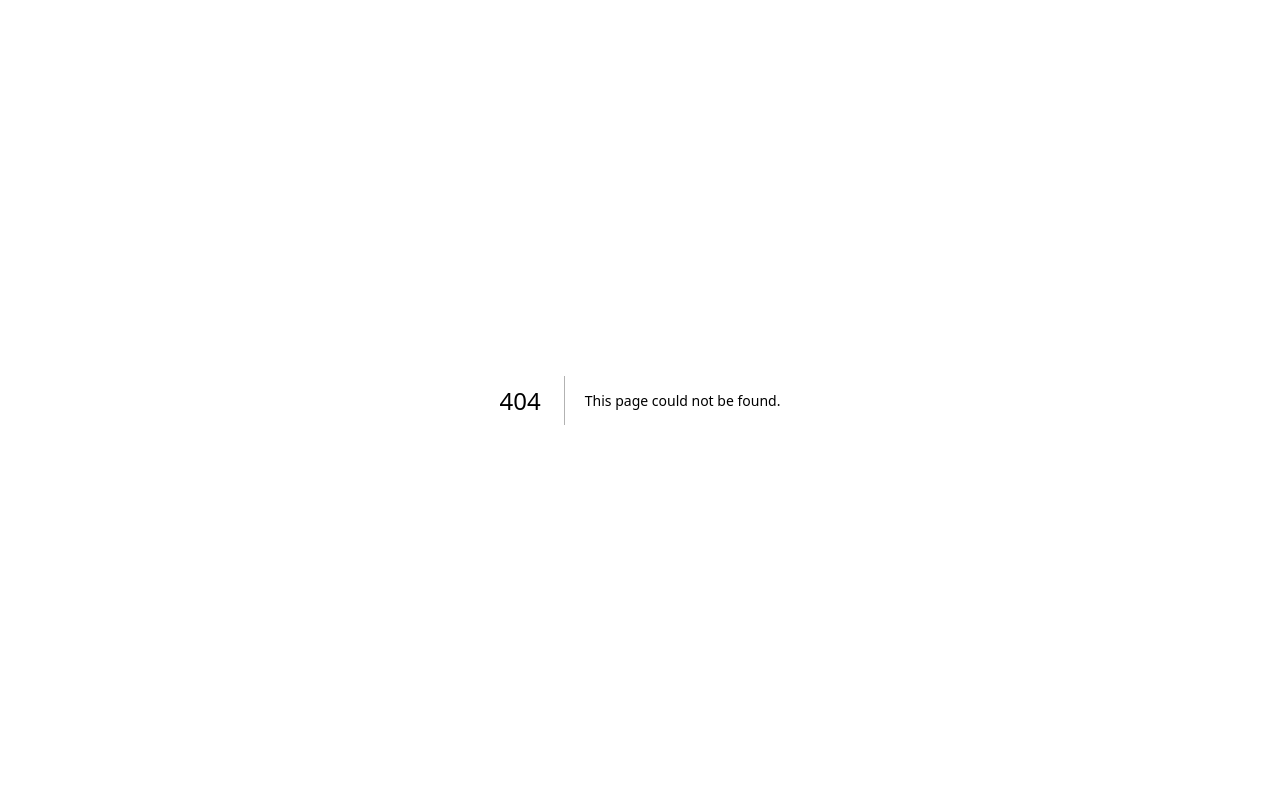
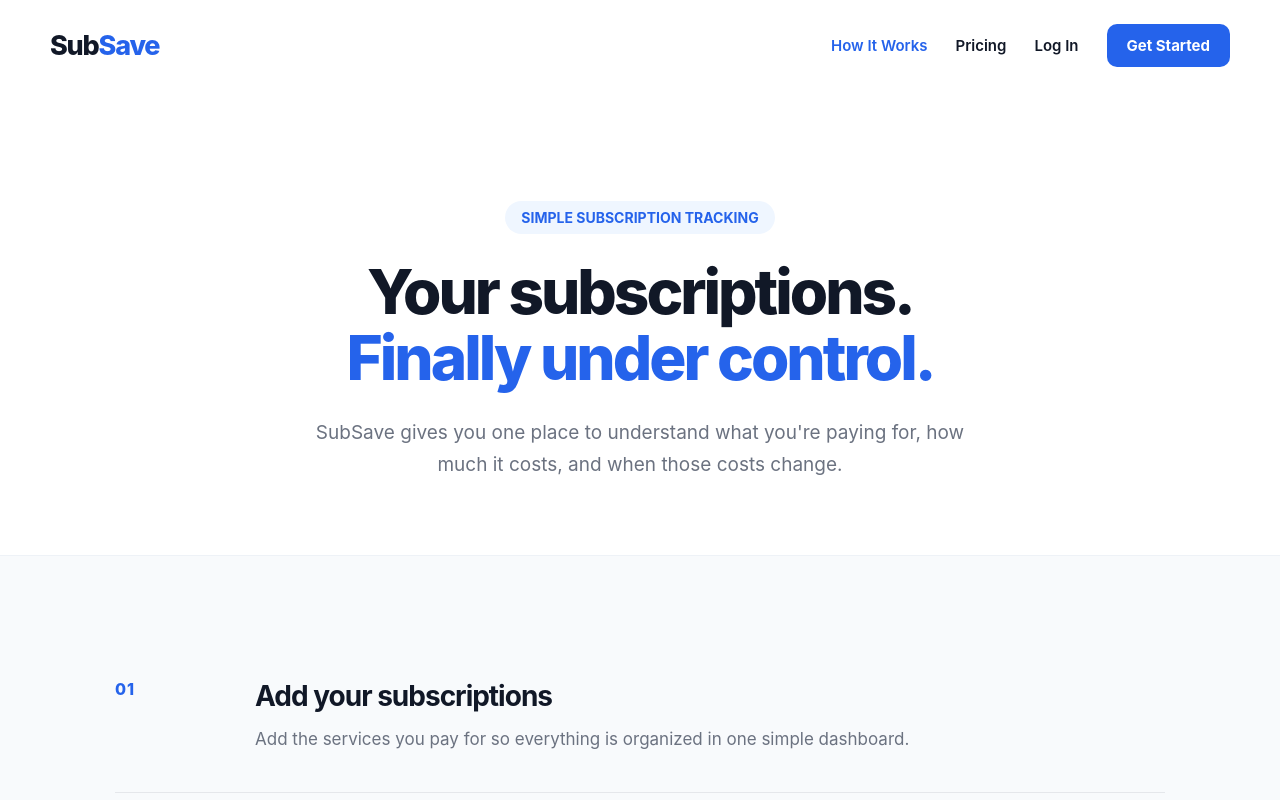
Before and after one commit to Channel-Stats/SubSave, a Next.js app: page /how-it-works in a window 1280 px wide. Before the commit this address had no page. Shown: the top 800 px of the page. Built offline with nearby package versions, Linux system fonts and the light colour scheme.

Commit message:
Create page.js

```diff
--- /dev/null
+++ b/app/how-it-works/page.js
@@ -0,0 +1,298 @@
+import Link from "next/link";
+
+export const metadata = {
+  title: "How It Works | SubSave",
+  description:
+    "See how SubSave helps you track subscriptions, monitor price changes, and understand your recurring spending.",
+};
+
+export default function HowItWorks() {
+  const steps = [
+    {
+      number: "01",
+      title: "Add your subscriptions",
+      description:
+        "Add the services you pay for so everything is organized in one simple dashboard.",
+    },
+    {
+      number: "02",
+      title: "See what you're really spending",
+      description:
+        "SubSave shows your monthly and yearly subscription costs so you always know where your money is going.",
+    },
+    {
+      number: "03",
+      title: "Track price changes",
+      description:
+        "See when the price of a subscription changes and keep a clear history of what you were paying before.",
+    },
+    {
+      number: "04",
+      title: "Stay in control",
+      description:
+        "Review your subscriptions in one place and decide which services are still worth keeping.",
+    },
+  ];
+
+  return (
+    <main
+      style={{
+        minHeight: "100vh",
+        background: "#ffffff",
+        color: "#111827",
+        fontFamily:
+          '-apple-system, BlinkMacSystemFont, "Segoe UI", Arial, sans-serif',
+      }}
+    >
+      {/* NAVIGATION */}
+      <nav
+        style={{
+          maxWidth: "1180px",
+          margin: "0 auto",
+          padding: "24px 30px",
+          display: "flex",
+          justifyContent: "space-between",
+          alignItems: "center",
+        }}
+      >
+        <Link
+          href="/home"
+          style={{
+            fontSize: "27px",
+            fontWeight: "800",
+            letterSpacing: "-1.2px",
+            color: "#111827",
+            textDecoration: "none",
+          }}
+        >
+          Sub<span style={{ color: "#2563eb" }}>Save</span>
+        </Link>
+
+        <div
+          style={{
+            display: "flex",
+            gap: "28px",
+            alignItems: "center",
+            fontSize: "15px",
+            fontWeight: "600",
+          }}
+        >
+          <Link
+            href="/how-it-works"
+            style={{ color: "#2563eb", textDecoration: "none" }}
+          >
+            How It Works
+          </Link>
+
+          <Link
+            href="/pricing"
+            style={{ color: "#111827", textDecoration: "none" }}
+          >
+            Pricing
+          </Link>
+
+          <Link
+            href="/login"
+            style={{ color: "#111827", textDecoration: "none" }}
+          >
+            Log In
+          </Link>
+
+          <Link
+            href="/signup"
+            style={{
+              background: "#2563eb",
+              color: "#ffffff",
+              padding: "12px 20px",
+              borderRadius: "10px",
+              textDecoration: "none",
+              fontWeight: "700",
+            }}
+          >
+            Get Started
+          </Link>
+        </div>
+      </nav>
+
+      {/* HERO */}
+      <section
+        style={{
+          maxWidth: "900px",
+          margin: "0 auto",
+          padding: "110px 30px 75px",
+          textAlign: "center",
+        }}
+      >
+        <div
+          style={{
+            display: "inline-block",
+            background: "#eff6ff",
+            color: "#2563eb",
+            padding: "8px 16px",
+            borderRadius: "100px",
+            fontSize: "14px",
+            fontWeight: "700",
+            marginBottom: "25px",
+          }}
+        >
+          SIMPLE SUBSCRIPTION TRACKING
+        </div>
+
+        <h1
+          style={{
+            fontSize: "62px",
+            lineHeight: "1.06",
+            letterSpacing: "-3px",
+            margin: "0",
+            fontWeight: "800",
+          }}
+        >
+          Your subscriptions.
+          <br />
+          <span style={{ color: "#2563eb" }}>Finally under control.</span>
+        </h1>
+
+        <p
+          style={{
+            maxWidth: "660px",
+            margin: "27px auto 0",
+            color: "#6b7280",
+            fontSize: "19px",
+            lineHeight: "1.65",
+          }}
+        >
+          SubSave gives you one place to understand what you're paying for,
+          how much it costs, and when those costs change.
+        </p>
+      </section>
+
+      {/* STEPS */}
+      <section
+        style={{
+          background: "#f8fafc",
+          borderTop: "1px solid #eef2f7",
+          borderBottom: "1px solid #eef2f7",
+          padding: "85px 30px",
+        }}
+      >
+        <div
+          style={{
+            maxWidth: "1050px",
+            margin: "0 auto",
+          }}
+        >
+          {steps.map((step, index) => (
+            <div
+              key={step.number}
+              style={{
+                display: "grid",
+                gridTemplateColumns: "110px 1fr",
+                gap: "30px",
+                padding: "38px 0",
+                borderBottom:
+                  index === steps.length - 1
+                    ? "none"
+                    : "1px solid #e5e7eb",
+              }}
+            >
+              <div
+                style={{
+                  color: "#2563eb",
+                  fontSize: "16px",
+                  fontWeight: "800",
+                  letterSpacing: "1px",
+                }}
+              >
+                {step.number}
+              </div>
+
+              <div>
+                <h2
+                  style={{
+                    margin: "0 0 12px",
+                    fontSize: "28px",
+                    letterSpacing: "-1px",
+                  }}
+                >
+                  {step.title}
+                </h2>
+
+                <p
+                  style={{
+                    margin: 0,
+                    color: "#6b7280",
+                    fontSize: "17px",
+                    lineHeight: "1.7",
+                    maxWidth: "680px",
+                  }}
+                >
+                  {step.description}
+                </p>
+              </div>
+            </div>
+          ))}
+        </div>
+      </section>
+
+      {/* FINAL CTA */}
+      <section
+        style={{
+          maxWidth: "900px",
+          margin: "0 auto",
+          padding: "105px 30px",
+          textAlign: "center",
+        }}
+      >
+        <h2
+          style={{
+            fontSize: "42px",
+            letterSpacing: "-2px",
+            margin: "0 0 18px",
+          }}
+        >
+          Know exactly what you're paying for.
+        </h2>
+
+        <p
+          style={{
+            color: "#6b7280",
+            fontSize: "18px",
+            margin: "0 auto 30px",
+          }}
+        >
+          Start organizing your subscriptions with SubSave.
+        </p>
+
+        <Link
+          href="/signup"
+          style={{
+            display: "inline-block",
+            background: "#2563eb",
+            color: "#ffffff",
+            padding: "16px 28px",
+            borderRadius: "12px",
+            textDecoration: "none",
+            fontWeight: "700",
+            fontSize: "16px",
+            boxShadow: "0 10px 30px rgba(37,99,235,0.18)",
+          }}
+        >
+          Get Started Free
+        </Link>
+      </section>
+
+      {/* FOOTER */}
+      <footer
+        style={{
+          borderTop: "1px solid #e5e7eb",
+          padding: "28px 30px",
+          color: "#9ca3af",
+          fontSize: "13px",
+          textAlign: "center",
+        }}
+      >
+        © 2026 SubSave. All rights reserved.
+      </footer>
+    </main>
+  );
+}
```
